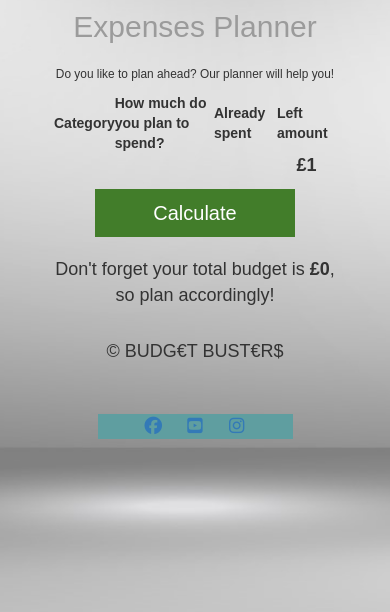
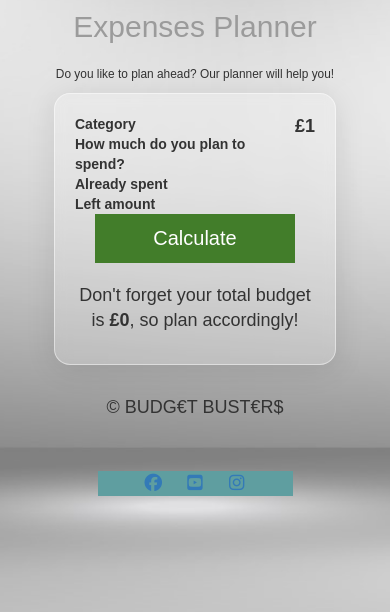
Before and after one commit to rstan-dev/jan24-hackathon, a Django app: template templates/accounts/expense.html in a window 390 px wide. Shown: the part 232-844 px from the top of the page. Run offline with Django 3.2, Linux system fonts and the light colour scheme; the template is opened without the code that fills it: most values are stand-ins (such as "Sample title", 1, 10 or a date in 2020); some libraries are stand-ins or nearby versions.

Commit message:
styling the table

```diff
--- a/static/css/budget.css
+++ b/static/css/budget.css
@@ -49,20 +49,60 @@ h2{
 .budget-section,
 .expenses-section,
 .summary-section {
-  /* background: #fff; */
+  margin: 10px auto;
+  text-align: center;
+}
+.summary-section{
+  padding: 20px;
+  background: rgba(255, 255, 255, 0.21);
+  border-radius: 16px;
+  box-shadow: 0 4px 30px rgba(0, 0, 0, 0.1);
+  backdrop-filter: blur(5.6px);
+  -webkit-backdrop-filter: blur(5.6px);
+  border: 1px solid rgba(255, 255, 255, 0.47);
+}
+table{
+  margin: 0 auto;
+  width: 100%;
+  text-align: left;
+}
+thead{
+  margin: 0 auto;
+}
 
-  margin: 10px 0;
+/*Responsive table*/
+@media (max-width:768px){
+  table{
+    text-align: right;
+    display: flex;
+  }
+  thead > tr, tbody > tr{
+    display: grid;
+    grid-template-columns: repeat(1, 4);
+  }
+  thead > tr{
+    justify-content: center;
+    align-items: center;
+  }
+
+  /*expensis section*/
+  .summary-section{
+    width: 100%;
+  }
+
 }
+
+
 
 input[type="number"] {
   width: 70%;
-  padding: 10px;
+  /* padding: 10px; */
   margin: 10px 0;
-  font-size:large;
+  font-size:2rem;
 }
 
 input[type="submit"],button[type="submit"] {
-  font-size: 2rem;
+  font-size:2rem;
   width: 200px;
   padding: 10px;
   background: #427d2a;
@@ -84,6 +124,9 @@ select{
 }
 .expense-input{
   padding: 10px 0 10px;
+}
+.expensePlannerAmount{
+  padding: 0px;
 }
 
 
@@ -110,15 +153,6 @@ select{
   }
 }
 
-/*EXPENSES PAGE ________________________*/
-
-form{
-
+.form-expenses-container{
+  background-color: #8B572A;
 }
-
-.header-table{
-
-}
-.summary-section{
-
-}
--- a/templates/accounts/expense.html
+++ b/templates/accounts/expense.html
@@ -3,14 +3,14 @@
 
 {% block content %}
 
-
+<link rel="stylesheet" href="/static/css/budget.css">
 
     <div class="container">
         <div class="budget-section">
             <h2>Expenses Planner</h2><br>
             <small>Do you like to plan ahead? Our planner will help you!</small><br>
             <div class="summary-section">
-                <form calss="container-profile"  method="POST" action="{% url 'planner' %}">
+                <form calss="form-expenses-container"  method="POST" action="{% url 'planner' %}">
                      {% csrf_token %}
                      <table>
                         <thead class="header-table">
```
